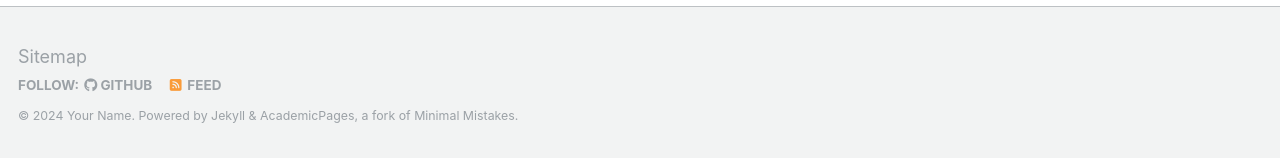
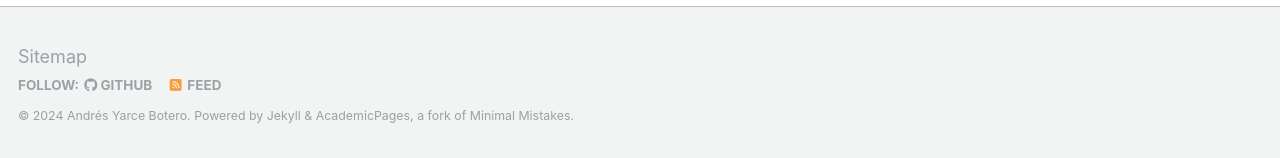
Before and after one commit to ayarceb/ayarceb.github.io, a Jekyll site: the page built from _pages/about.md, in a window 1280 px wide and 900 px high, scrolled down 2640 px. Shown: the part 739-897 px from the top of the window. Built offline with Jekyll 4.4.1, drawn with Linux system fonts in a browser that asks for light colours; some web fonts are replaced.

Commit message:
Update _config.yml

```diff
--- a/_config.yml
+++ b/_config.yml
@@ -10,8 +10,8 @@
 locale                   : "en-US"
 title                    : "Your Name / Site Title"
 title_separator          : "-"
-name                     : &name "Your Name"
-description              : &description "personal description"
+name                     : &name "Andrés Yarce Botero"
+description              : &description "Ph.D. in Applied Mathematics TUDelft / Ph.D Mathematical Engineering EAFIT. Physical Engineer - EAFIT, MSc Applied Physics - EAFIT. Assimilation of satellite data in large-scale models such as transport chemistry."
 url                      : https://academicpages.github.io # the base hostname & protocol for your site e.g. "https://mmistakes.github.io"
 baseurl                  : "" # the subpath of your site, e.g. "/blog"
 repository               : "academicpages/academicpages.github.io"
```
